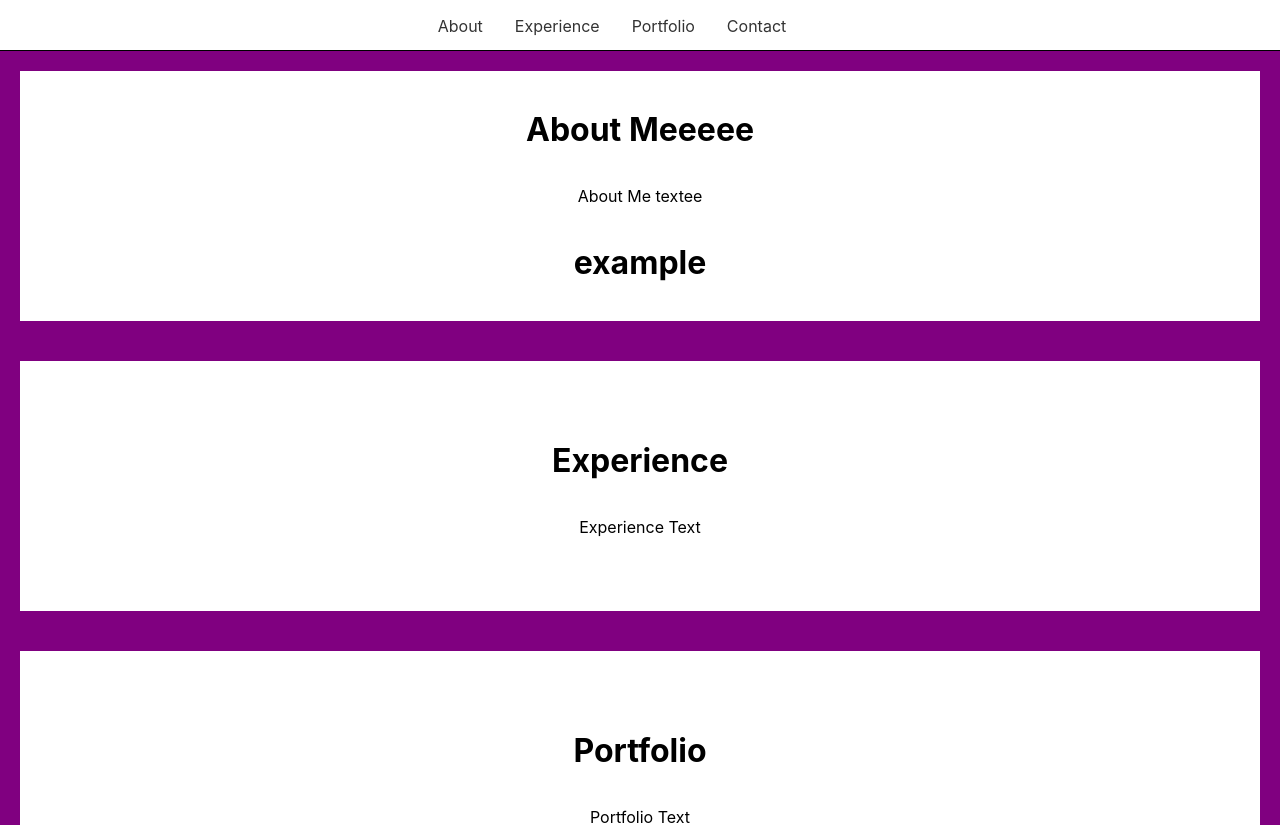
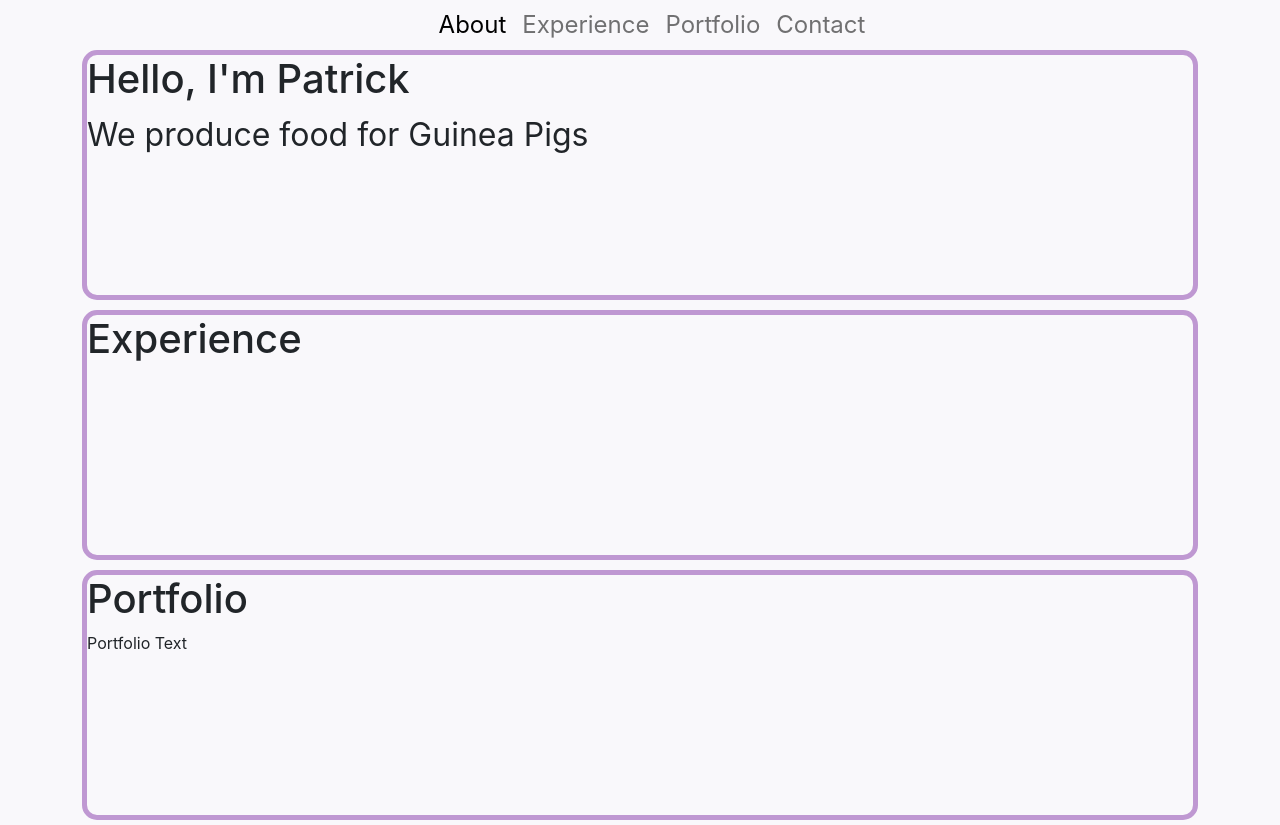
Before and after one commit to misterplain/portfolio, a React (Create React App) app in the folder frontend/: page / in a window 1280 px wide. Shown: the top 825 px of the page. Built offline with nearby package versions, Linux system fonts and the light colour scheme.

Commit message:
reorg, react-type-animation

```diff
--- a/frontend/package.json
+++ b/frontend/package.json
@@ -7,11 +7,13 @@
     "@testing-library/react": "^13.3.0",
     "@testing-library/user-event": "^13.5.0",
     "axios": "^0.27.2",
-    "react": "^18.1.0",
+    "bootstrap": "^5.2.1",
+    "react": "^18.2.0",
     "react-bootstrap": "^2.5.0",
     "react-dom": "^18.1.0",
-    "react-scripts": "^2.1.3",
+    "react-scripts": "^5.0.1",
     "react-scroll": "^1.8.7",
+    "react-type-animation": "^2.1.1",
     "rxjs": "^7.5.6",
     "web-vitals": "^2.1.4"
   },
--- a/frontend/src/App.js
+++ b/frontend/src/App.js
@@ -1,11 +1,11 @@
 import React from "react";
-import Container from "./pages/ContainerPage";
+import ContainerPage from "./pages/ContainerPage";
 
 function App() {
   return (
-    <div className='App'>
-      <Container />
-    </div>
+    <>
+      <ContainerPage />
+    </>
   );
 }
 
--- a/frontend/src/components/AboutMe.js
+++ b/frontend/src/components/AboutMe.js
@@ -1,19 +1,58 @@
-import React from "react";
-
-import { Card } from "react-bootstrap";
+import React, {useState} from "react";
+import { Row, Col, Container } from "react-bootstrap";
+import { TypeAnimation } from 'react-type-animation';
 
 const AboutMe = () => {
+  const [typingStatus, setTypingStatus] = useState('Initializing');
   return (
-    <>
-      <div className='component-container' id='about'>
-        <h1>About Meeeee</h1>
+    <div
+      className='component-container'
+      id='about'
+      style={{ marginTop: "50px" }}
+    >
+      <h1>Hello, I'm Patrick</h1>
+      <TypeAnimation
+    // Same String at the start will only be typed once, initially
+    sequence={[
+    'We produce food for Mice',
+    1000,
+    'We produce food for Hamsters',
+    1000,
+    'We produce food for Guinea Pigs',
+    1000,
+    'We produce food for Chinchillas',
+    1000,
+    ]}
+    speed={50} // Custom Speed from 1-99 - Default Speed: 40
+    style={{ fontSize: '2em' }}
+    wrapper="span" // Animation will be rendered as a <span>
+    repeat={Infinity} // Repeat this Animation Sequence infinitely
+  />
 
-        <p>About Me textee</p>
-        <Card>
-          <h1>example</h1>
-        </Card>
-      </div>
-    </>
+<TypeAnimation
+sequence={[
+      1500,
+      () => {
+        setTypingStatus('Typing...');
+      },
+      'Use callback-functions to trigger events',
+      () => {
+       setTypingStatus('Done Typing');
+      },
+      1000,
+      () => {
+        setTypingStatus('Deleting...');
+      },
+      '',
+      () => {
+        setTypingStatus('Done Deleting');
+      },
+     ]}
+    speed={70}
+    wrapper="div"
+    repeat={Infinity}
+  />
+    </div>
   );
 };
 
--- a/frontend/src/components/Contact.js
+++ b/frontend/src/components/Contact.js
@@ -5,7 +5,6 @@ const Contact = () => {
     return (
       <div className="component-container" id="contact">
         <h1>Contact</h1>
-        <p>Contact Text</p>
       </div>
     );
   };
--- a/frontend/src/components/Experience.js
+++ b/frontend/src/components/Experience.js
@@ -1,13 +1,14 @@
 import React from "react";
+import { Row, Col, Container } from "react-bootstrap";
 
 const Experience = () => {
   return (
-    <>
-      <div className='component-container' id='experience'>
-        <h1>Experience</h1>
-        <p>Experience Text</p>
-      </div>
-    </>
+
+
+          <div className='component-container' id='experience'>
+            <h1>Experience</h1>
+          </div>
+
   );
 };
 
--- a/frontend/src/components/NavBar.js
+++ /dev/null
@@ -1,76 +0,0 @@
-import React, { Component, useState, useEffect } from "react";
-
-import { Link, animateScroll as scroll } from "react-scroll";
-
-const Navbar = () => {
-  const scrollToTop = () => {
-    scroll.scrollToTop();
-  };
-
-  // const navbarStyles = {
-  //   position: 'fixed',
-  //   height: '60px',
-  //   width: '100%',
-  //   backgroundColor: 'grey',
-  //   textAlign: 'center'
-  // }
-
-  return (
-    <nav className='nav' id='navbar'>
-      <div className='nav-content'>
-        <ul className='nav-items'>
-          <li className='nav-item'>
-            <Link
-              activeClass='active'
-              to='about'
-              spy={true}
-              smooth={true}
-              offset={-120}
-              duration={500}
-            >
-              About
-            </Link>
-          </li>
-          <li className='nav-item'>
-            <Link
-              activeClass='active'
-              to='experience'
-              spy={true}
-              smooth={true}
-              offset={-120}
-              duration={500}
-            >
-              Experience
-            </Link>
-          </li>
-          <li className='nav-item'>
-            <Link
-              activeClass='active'
-              to='portfolio'
-              spy={true}
-              smooth={true}
-              offset={-120}
-              duration={500}
-            >
-              Portfolio
-            </Link>
-          </li>
-          <li className='nav-item'>
-            <Link
-              activeClass='active'
-              to='contact'
-              spy={true}
-              smooth={true}
-              offset={-120}
-              duration={500}
-            >
-              Contact
-            </Link>
-          </li>
-        </ul>
-      </div>
-    </nav>
-  );
-};
-
-export default Navbar
--- /dev/null
+++ b/frontend/src/components/NavBarComponent.js
@@ -0,0 +1,110 @@
+import React, { useState, useEffect } from "react";
+import { Container, Navbar, Nav } from "react-bootstrap";
+import { Link, animateScroll as scroll } from "react-scroll";
+import { Row, Col } from "react-bootstrap";
+
+const NavbarComponent = () => {
+  const scrollToTop = () => {
+    scroll.scrollToTop();
+  };
+
+  const [prevScrollPos, setPrevScrollPos] = useState(0);
+  const [visible, setVisible] = useState(true);
+
+  const navbarStyles = {
+    position: "fixed",
+    height: "50px",
+    width: "100%",
+    backgroundColor: "rgba(248, 248, 7, 0.129);",
+    textAlign: "center",
+    transition: "top 0.6s",
+    fontSize: "1.5em",
+  };
+
+  const handleScroll = () => {
+    const currentScrollPos = window.pageYOffset;
+    setVisible(
+      (prevScrollPos > currentScrollPos &&
+        prevScrollPos - currentScrollPos > 700) ||
+        currentScrollPos < 10
+    );
+    setPrevScrollPos(currentScrollPos);
+  };
+
+  useEffect(() => {
+    window.addEventListener("scroll", handleScroll);
+    return () => window.removeEventListener("scroll", handleScroll);
+  }, [prevScrollPos, visible, handleScroll]);
+
+  return (
+    <Navbar
+      id='navbar'
+      style={{ ...navbarStyles, top: visible ? "0" : "-60px" }}
+    >
+      <Container
+        style={{
+          display: "flex",
+          marginLeft: "0px",
+          textAlign: "center",
+          justifyContent: "space-around",
+        }}
+      >
+        <Nav>
+          <Nav.Link>
+            <Link
+              activeClass='active'
+              to='about'
+              spy={true}
+              smooth={true}
+              offset={-120}
+              duration={500}
+              style={{ textDecoration: "none", color: "black" }}
+            >
+              About
+            </Link>
+          </Nav.Link>
+
+          <Nav.Link>
+            <Link
+              activeClass='active'
+              to='experience'
+              spy={true}
+              smooth={true}
+              offset={-120}
+              duration={500}
+            >
+              Experience
+            </Link>
+          </Nav.Link>
+          <Nav.Link>
+            <Link
+              activeClass='active'
+              to='portfolio'
+              spy={true}
+              smooth={true}
+              offset={-120}
+              duration={500}
+            >
+              Portfolio
+            </Link>
+          </Nav.Link>
+
+          <Nav.Link>
+            <Link
+              activeClass='active'
+              to='contact'
+              spy={true}
+              smooth={true}
+              offset={-120}
+              duration={500}
+            >
+              Contact
+            </Link>{" "}
+          </Nav.Link>
+        </Nav>
+      </Container>
+    </Navbar>
+  );
+};
+
+export default NavbarComponent;
--- a/frontend/src/index.css
+++ b/frontend/src/index.css
@@ -5,6 +5,7 @@ body {
     sans-serif;
   -webkit-font-smoothing: antialiased;
   -moz-osx-font-smoothing: grayscale;
+  background-color: rgba(242, 241, 247, 0.451);
 }
 
 code {
@@ -13,15 +14,6 @@ code {
 }
 
 /* navbar */
-.nav {
-  background-color: white;
-  position: sticky;
-  top: 0px;
-  width: 100%;
-  height: 50px;
-  z-index: 1000;
-  border-bottom: 1px solid black;
-}
 
 .nav-content {
   width: 90%;
@@ -44,10 +36,8 @@ code {
   margin: 0;
   padding: 0;
   min-height: 250px;
-  border: 20px solid purple;
-  display: flex;
-  flex-direction: column;
-  justify-content: center;
-  align-items: center;
-  z-index: 100;
+  border: 5px solid rgba(99, 4, 146, 0.391);
+  border-radius: 15px;
+  margin-bottom: 10px;
+
 }
--- a/frontend/src/index.js
+++ b/frontend/src/index.js
@@ -1,5 +1,6 @@
 import React from 'react';
 import ReactDOM from 'react-dom/client';
+import 'bootstrap/dist/css/bootstrap.css';
 import './index.css';
 import App from './App';
 import reportWebVitals from './reportWebVitals';
--- a/frontend/src/pages/ContainerPage.js
+++ b/frontend/src/pages/ContainerPage.js
@@ -1,20 +1,29 @@
 import React from "react";
-import Navbar from "../components/NavBar";
+import NavbarComponent from "../components/NavBarComponent";
 import AboutMe from "../components/AboutMe";
 import Experience from "../components/Experience";
 import Portfolio from "../components/Portfolio";
-import Component4 from "../components/Contact";
+import Contact from "../components/Contact";
+import { Container, Row, Col } from "react-bootstrap";
 
-const Container = () => {
+const ContainerPage = () => {
   return (
-    <div className='app__container'>
-      <Navbar />
-      <AboutMe id='about' />
-      <Experience id='experience' />
-      <Portfolio id='portfolio' />
-      <Component4 id='component4' />
-    </div>
+    <Container>
+      <Row>
+        <Col xs={12}>
+        <NavbarComponent />
+        </Col>
+      </Row>
+      <Row>
+        <Col xs={12}>
+          <AboutMe id='about' />
+          <Experience id='experience' />
+          <Portfolio id='portfolio' />
+          <Contact id='contact' />
+        </Col>
+      </Row>
+    </Container>
   );
 };
 
-export default Container;
+export default ContainerPage;
```
Also changed, not shown: frontend/src/utilities/commonUtils.js (deleted, +0 -38 lines), 1 other file (tests, documents, lock files or other folders).
